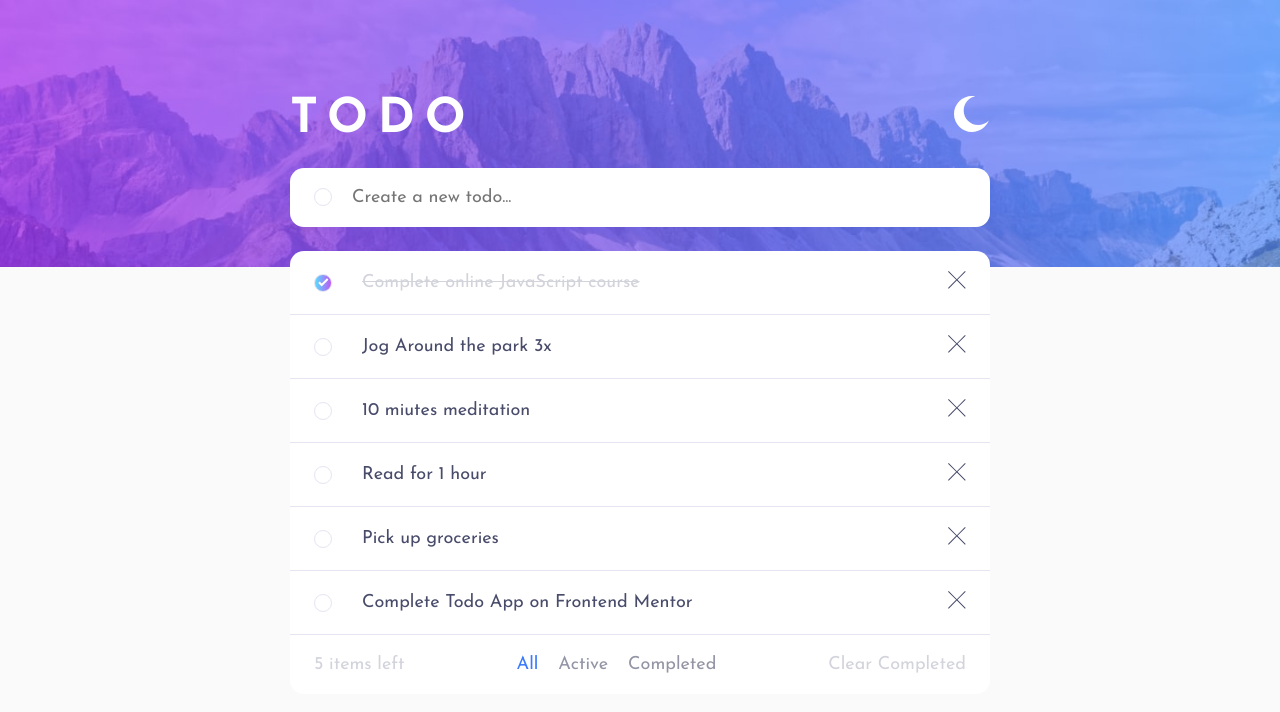
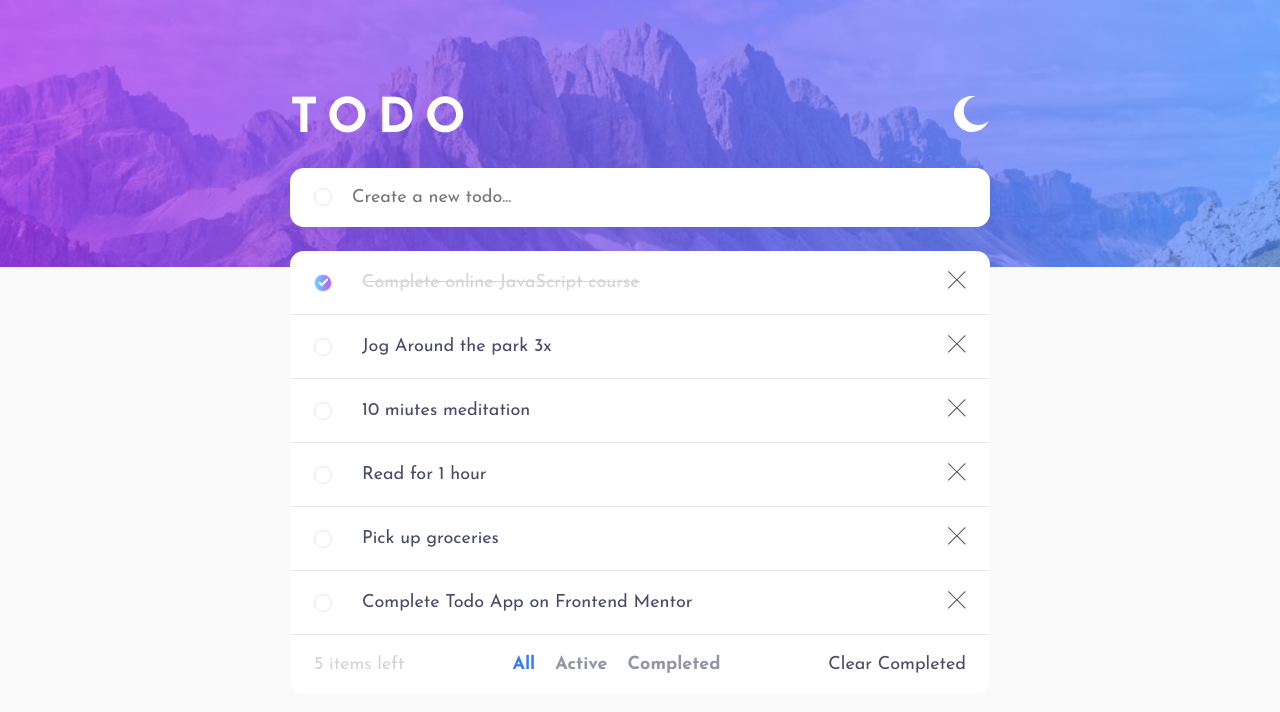
Before and after one commit to AlenaYarmak/todolist-test, a React (Create React App) app: page / in a window 1280 px wide. In both pictures the pointer is over the element "Clear Completed". Shown: the top 712 px of the page. Built offline with nearby package versions, Linux system fonts and the light colour scheme.

Commit message:
add change color on hover in filter block and clear completed button

```diff
--- a/src/styles/main.scss
+++ b/src/styles/main.scss
@@ -106,8 +106,12 @@
 
 .task-clear {
     cursor: pointer;
+    transition: color .3s;
 }
 
+.task-clear:hover {
+    color: $primary-text-color;
+}
 
 /* filters */
 .filter {
@@ -118,6 +122,11 @@
     }
     &__item {
         cursor: pointer;
+        font-weight: 700;
+        transition: color .3s;
+    }
+    &__item:hover {
+        color: $primary-text-color;
     }
     &--active {
         color: $active-color;
```
